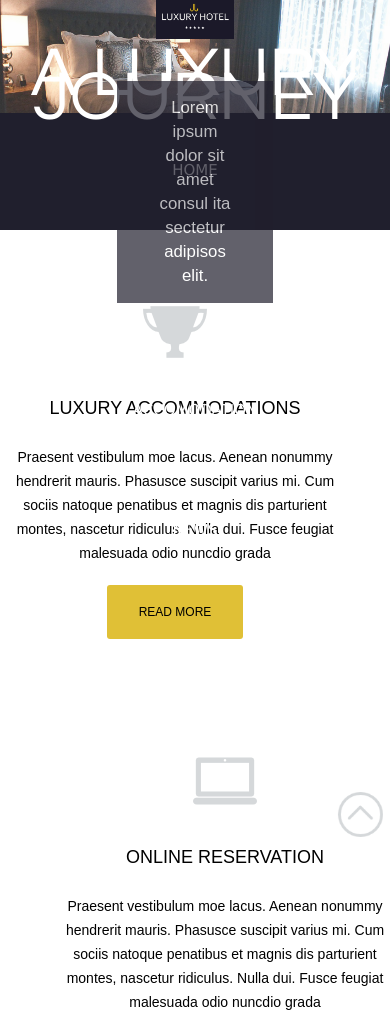
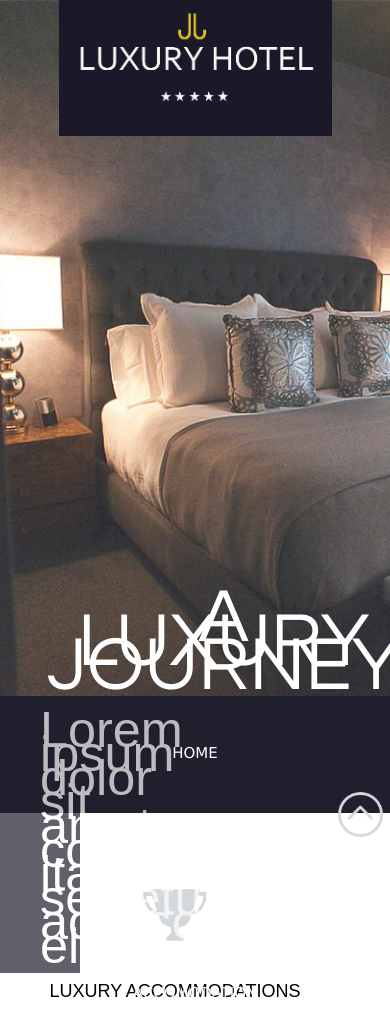
Before and after one commit to OlenaMikula/hotel, a plain HTML site: page index.html in a window 390 px wide. Shown: the top 1017 px of the page. Drawn offline with Linux system fonts and the light colour scheme.

Commit message:
Inirial commir

```diff
--- a/css/index.css
+++ b/css/index.css
@@ -40,19 +40,59 @@ a, a:hover {text-decoration: none}
 
 
 .background img {
-    position:relative;
+    position: inherit;
     width:100%;
     top:0px;
     left:0px;
 }
 
-
-
+.background2 img {
+    position: inherit;
+    width:100%;
+    top:0px;
+    left:0px;
+}
 #logo img {
     width: 20%;
     position: absolute;
     top: 0px;
     left: 40%;
+}
+
+@media (min-width: 10px) and (max-width: 1000px) {
+    .background img {
+        display: none;
+    }
+    #logo img {
+    width: 70%;
+    left: 15%;
+    }
+    .text {
+    position: absolute;
+    top: 650px;
+    left: 12%;
+    width: 76%;
+    }
+    .text p {
+        font-size: 109%;
+
+    }
+    .text2 {
+        position: absolute;
+
+        font-size: 300%;
+
+    }
+    .text2 p {
+
+        margin: auto;
+        position: absolute;
+    }
+}
+@media (min-width: 1001px) {
+    .background2 img {
+        display: none;
+    }
 }
 
 
@@ -68,10 +108,6 @@ a, a:hover {text-decoration: none}
     margin-top: -15%;
 }
 
-
-
-
-
 .text2 p {
     padding: 15px 40px;
     width: 40%;
@@ -81,7 +117,7 @@ a, a:hover {text-decoration: none}
     text-align: center;
     position: absolute;
     margin-top: -10%;
-    margin-left: 30%;
+    margin-left: 29%;
     background: rgb(32, 31, 45);
     opacity: 0.7;
 }
--- a/index.html
+++ b/index.html
@@ -9,6 +9,9 @@
     <body>
         <div class="background">
             <img src="img/background.jpg">
+        </div>
+        <div class="background2">
+            <img src="img/background2.jpg">
         </div>
         <div id="logo">
             <img src="img/logo.jpg">
```
Also changed, not shown: img/background2.jpg (added).
